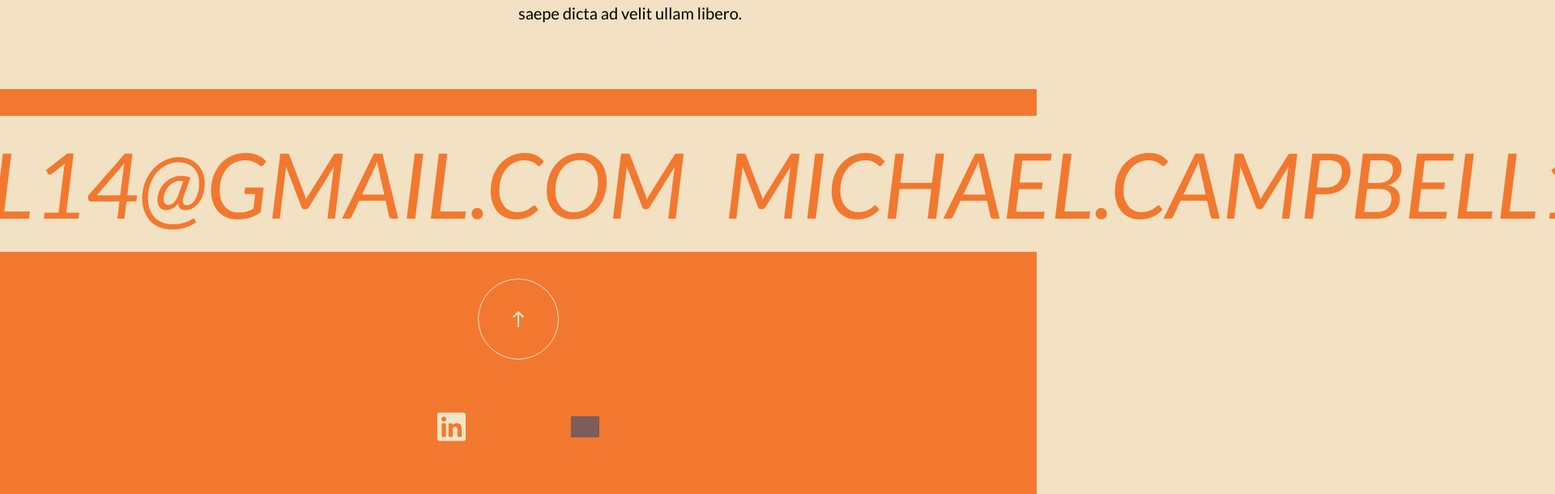
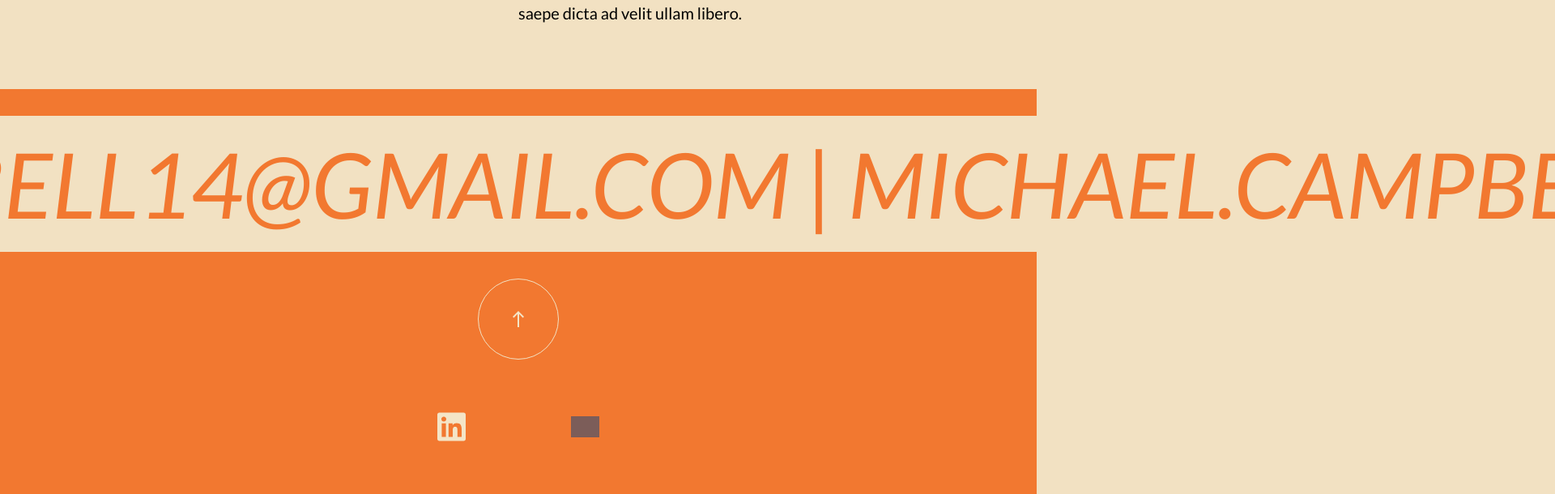
Before and after one commit to soupy96/portfolio-2024, a React (Vite) app: page / in a window 1280 px wide. Shown: the part 1766-2376 px from the top of the page at 81% size, 1920 px wide, since content can reach past the window. Built offline with nearby package versions, Linux system fonts and the light colour scheme; grey boxes are pictures that could not be loaded.

Commit message:
messing around with the marquee more

```diff
--- a/src/assets/css/index.css
+++ b/src/assets/css/index.css
@@ -16,5 +16,4 @@ body {
   /* Main font */
   font-family: 'Lato', sans-serif;
   background-color: #f2e1c2;
-  /* overflow-x: hidden; */
 }
--- a/src/components/Footer.tsx
+++ b/src/components/Footer.tsx
@@ -11,34 +11,34 @@ function Footer() {
         <ul>
           <li>
             <a href='mailto:michael.campbell14@gmail.com'>
-              michael.campbell14@gmail.com
+              michael.campbell14@gmail.com |
             </a>
           </li>
           <li>
             <a href='mailto:michael.campbell14@gmail.com'>
-              michael.campbell14@gmail.com
+              michael.campbell14@gmail.com |
             </a>
           </li>
           <li>
             <a href='mailto:michael.campbell14@gmail.com'>
-              michael.campbell14@gmail.com
+              michael.campbell14@gmail.com |
             </a>
           </li>
         </ul>
         <ul aria-hidden='true'>
           <li>
             <a href='mailto:michael.campbell14@gmail.com'>
-              michael.campbell14@gmail.com
+              michael.campbell14@gmail.com |
             </a>
           </li>
           <li>
             <a href='mailto:michael.campbell14@gmail.com'>
-              michael.campbell14@gmail.com
+              michael.campbell14@gmail.com |
             </a>
           </li>
           <li>
             <a href='mailto:michael.campbell14@gmail.com'>
-              michael.campbell14@gmail.com
+              michael.campbell14@gmail.com |
             </a>
           </li>
         </ul>
@@ -75,7 +75,7 @@ const FooterBox = styled.div`
 `;
 
 const MarqueeBox = styled.div`
-  --gap: 3rem;
+  --gap: 1rem;
   display: flex;
   overflow: hidden;
   /* user-select: none; */
```
